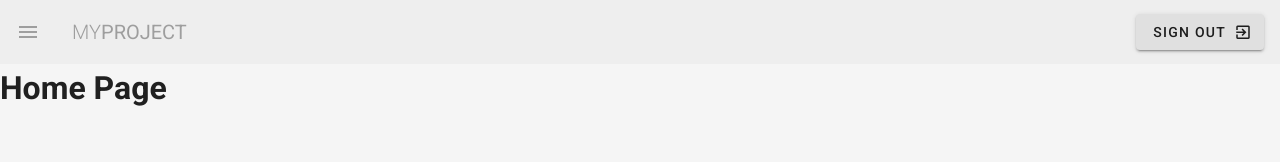
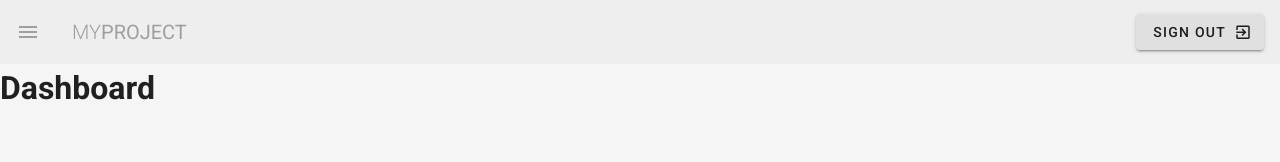
Before and after one commit to gabrielapivetta/Vue_and_Vuetify, a Vue app: page / in a window 1280 px wide. Shown: the top 162 px of the page. Built offline with nearby package versions, Linux system fonts and the light colour scheme.

Commit message:
Adding routes

```diff
--- a/src/router/index.js
+++ b/src/router/index.js
@@ -1,22 +1,26 @@
 import Vue from 'vue'
 import VueRouter from 'vue-router'
-import Home from '../views/Home.vue'
+import Dashboard from '../views/Dashboard.vue'
+import Provas from '../views/Provas.vue'
+import Alunos from '../views/Alunos.vue'
 
 Vue.use(VueRouter)
 
 const routes = [
   {
     path: '/',
-    name: 'Home',
-    component: Home
+    name: 'Dashboard',
+    component: Dashboard
   },
   {
-    path: '/about',
-    name: 'About',
-    // route level code-splitting
-    // this generates a separate chunk (about.[hash].js) for this route
-    // which is lazy-loaded when the route is visited.
-    component: () => import(/* webpackChunkName: "about" */ '../views/About.vue')
+    path: '/provas',
+    name: 'provas',
+    component: Provas
+  },
+  {
+    path: '/alunos',
+    name: 'alunos',
+    component: Alunos
   }
 ]
 
--- a/src/views/About.vue
+++ /dev/null
@@ -1,5 +0,0 @@
-<template>
-  <div class="about">
-    <h1>This is an about page</h1>
-  </div>
-</template>
--- /dev/null
+++ b/src/views/Alunos.vue
@@ -0,0 +1,12 @@
+<template>
+  <div class="alunos">
+    <h1>Alunos</h1>
+  </div>
+</template>
+
+<script>
+
+  export default {
+
+  }
+</script>
--- a/src/views/Home.vue
+++ b/src/views/Dashboard.vue
@@ -1,6 +1,6 @@
 <template>
-  <div class="home">
-    <h1>Home Page</h1>
+  <div class="dashboard">
+    <h1>Dashboard</h1>
   </div>
 </template>
 
--- /dev/null
+++ b/src/views/Provas.vue
@@ -0,0 +1,12 @@
+<template>
+  <div class="provas">
+    <h1>Provas</h1>
+  </div>
+</template>
+
+<script>
+
+  export default {
+
+  }
+</script>
```
